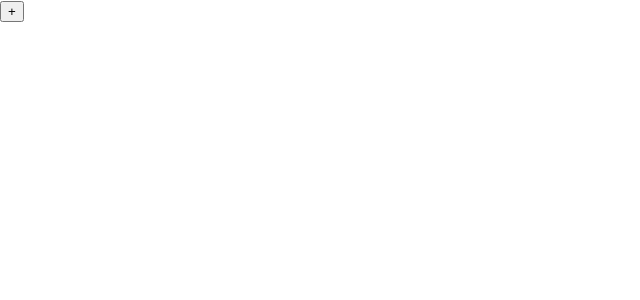
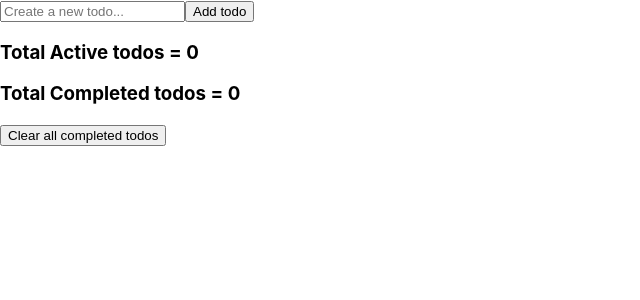
Before and after one commit to Yuvalkop22/Todo-App-Yuval, a React (Create React App) app in the folder todo-app-yuval/: page / in a window 1280 px wide. Shown: the top 300 px of the page, without its empty margins (0-640 px from the left). Built offline with nearby package versions, Linux system fonts and the light colour scheme.

Commit message:
finished functionality of add remove

```diff
--- a/todo-app-yuval/src/App.js
+++ b/todo-app-yuval/src/App.js
@@ -1,10 +1,20 @@
-import React from 'react'
-import ToDoList from './components/ToDoList'
-// import Counter from './components/Counter';
+import {React,useState}from 'react';
+import TodoList from './components/TodoList';
 const App = () => {
+  const [todoValue,setTodoValue] = useState("");
+  const [todos,setTodos] = useState([]);
+  const [activeTodos,setActiveTodos] = useState(0);
   return(
-    <ToDoList/>
-    // <Counter/>
+    <div>
+      <TodoList
+        todoValue={todoValue}
+        setTodoValue={setTodoValue}
+        todos={todos}
+        setTodos={setTodos}
+        activeTodos={activeTodos}
+        setActiveTodos={setActiveTodos}
+        />
+    </div>
   )
 }
 export default App;
--- a/todo-app-yuval/src/components/ToDoItem.js
+++ b/todo-app-yuval/src/components/ToDoItem.js
@@ -1,9 +1,22 @@
 import React from 'react'
 
 export default function ToDoItem(props) {
+    const deleteToDo = () => {
+        props.setTodos(props.todos.filter((todo) => todo.id !== props.id))
+    }
+    const changeActivation = () => {
+        props.todo.isComplete = !props.todo.isComplete;
+        if (props.todo.isComplete === false){
+            props.setActiveTodos(props.activeTodos+1)
+        }else{
+            props.setActiveTodos(props.activeTodos-1);
+        }
+    }
   return (
     <div>
-      {props.content}
+      <input type="checkbox" onChange={changeActivation}/>
+      <label>{props.todo.content}</label>
+      <button onClick={deleteToDo}>Delete to do</button>
     </div>
   )
 }
--- a/todo-app-yuval/src/components/ToDoList.js
+++ b/todo-app-yuval/src/components/ToDoList.js
@@ -1,16 +1,27 @@
-import {React,useState} from 'react'
-import ToDoItem from './ToDoItem';
-export default function ToDoList() {
-    const [todos,setTodos] = useState([]);
-    const onAddTodo = () => {
-        const newTodo = {content: "go to the dev club",isComplete: false};
-        setTodos([...todos,newTodo]);
+import React from 'react'
+import TodoItem from './TodoItem';
+export default function ToDoList(props) {
+    const AddToDo = () => {
+        const newToDo = {
+            content: props.todoValue,
+            isComplete: false,
+            id: props.todos.length+1
+        };
+        props.setTodos([...props.todos,newToDo]);
+        props.setActiveTodos(props.activeTodos+1);
     }
-
+    const clearAllCompleted = () => {
+        props.setTodos(props.todos.filter((todo)=> todo.isComplete !== true))
+    }
     return (
-        <div>
-            {todos.map((todo)=> <ToDoItem content={todo.content}/>)}
-            <button onClick={onAddTodo}>+</button>
-        </div>
-    )
+    <div>
+        <input type="text"
+            placeholder="Create a new todo..." onChange={(e)=>props.setTodoValue(e.target.value)}/>
+        <button onClick={AddToDo}>Add todo</button>
+      {props.todos.map((todo)=><TodoItem todos={props.todos} activeTodos={props.activeTodos} setActiveTodos={props.setActiveTodos} id={todo.id} key={todo.id} setTodos={props.setTodos} todo={todo}/>)}
+      <h3>Total Active todos = {props.activeTodos}</h3>
+      <h3>Total Completed todos = {props.todos.length - props.activeTodos}</h3>
+      <button onClick={clearAllCompleted}>Clear all completed todos</button>
+    </div>
+  )
 }
```
Also changed, not shown: todo-app-yuval/src/components/Counter.js (deleted, +0 -10 lines).
